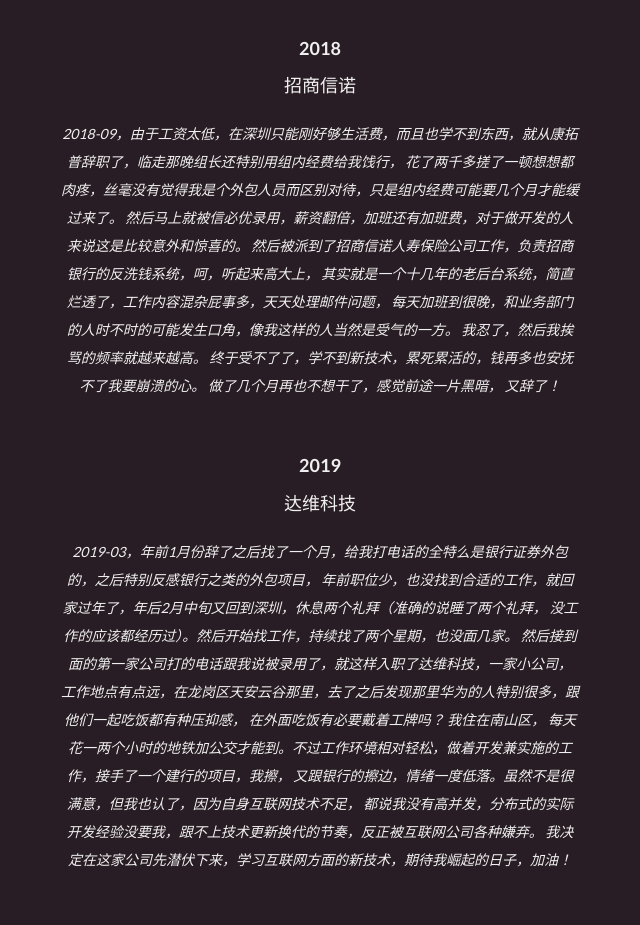
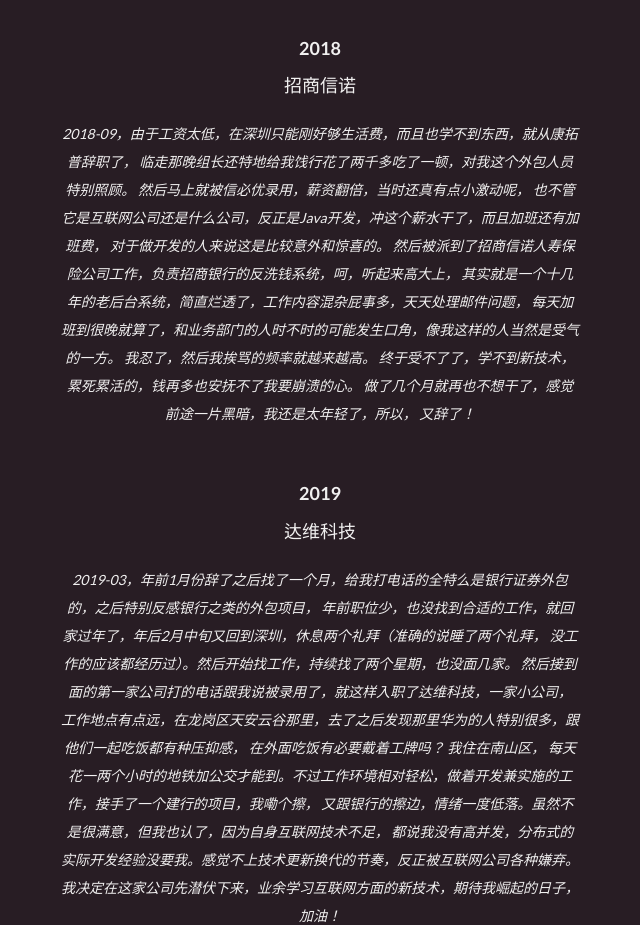
Before and after one commit to yegexiao/yuwei.io, a plain HTML site: page index.html in a window 1280 px wide. Shown: the part 1220-2145 px from the top of the page, without its empty margins (320-960 px from the left). Drawn offline with Linux system fonts and the light colour scheme.

Commit message:
Update index.html

```diff
--- a/index.html
+++ b/index.html
@@ -96,22 +96,24 @@ License URL: http://creativecommons.org/licenses/by/3.0/
 					 让我得以巩固以前学的基础Java知识，让我这样的小菜鸟得以存活。而且工作很轻松，没有压力，几乎月月都聚餐，
 					 各种团队旅游玩耍也去了好几次，和团队相处的非常愉快。简直了，特别是中午公司里面一群人在打CS的场面让我感觉进了网吧，
 					 这样玩耍的氛围下公司的人相处的能不好嘛，后来觉得这就是一家养老公司，混吃等死，浑浑噩噩的混了一年！
-					 之后我危机感特别强烈，钱少还没学到新技术，感觉我要废了，怎么办，就主动辞了吧，准备往互联网方向发展，技术新颖，
+					 之后我危机感特别强烈，钱少还没学到新技术，感觉我要废了，怎么办，就主动辞了吧，准备往互联网方向发展，技术新颖。
 					 同时向钱看齐。</i></p>
 			  </div>
 
 			  <div class="years">
 				 <h4><b>2018</b></h4>
 				 <span><h4>招商信诺</h4></span>
-				 <p><i>2018-09，由于工资太低，在深圳只能刚好够生活费，而且也学不到东西，就从康拓普辞职了，临走那晚组长还特别用组内经费给我饯行，
-					 花了两千多搓了一顿想想都肉疼，丝毫没有觉得我是个外包人员而区别对待，只是组内经费可能要几个月才能缓过来了。
-					 然后马上就被信必优录用，薪资翻倍，加班还有加班费，对于做开发的人来说这是比较意外和惊喜的。
+				 <p><i>2018-09，由于工资太低，在深圳只能刚好够生活费，而且也学不到东西，就从康拓普辞职了，
+					 临走那晚组长还特地给我饯行花了两千多吃了一顿，对我这个外包人员特别照顾。
+					 然后马上就被信必优录用，薪资翻倍，当时还真有点小激动呢，
+					 也不管它是互联网公司还是什么公司，反正是Java开发，冲这个薪水干了，而且加班还有加班费，
+					 对于做开发的人来说这是比较意外和惊喜的。
 					 然后被派到了招商信诺人寿保险公司工作，负责招商银行的反洗钱系统，呵，听起来高大上，
 					 其实就是一个十几年的老后台系统，简直烂透了，工作内容混杂屁事多，天天处理邮件问题，
-					 每天加班到很晚，和业务部门的人时不时的可能发生口角，像我这样的人当然是受气的一方。
+					 每天加班到很晚就算了，和业务部门的人时不时的可能发生口角，像我这样的人当然是受气的一方。
 					 我忍了，然后我挨骂的频率就越来越高。
 					 终于受不了了，学不到新技术，累死累活的，钱再多也安抚不了我要崩溃的心。
-					 做了几个月再也不想干了，感觉前途一片黑暗，
+					 做了几个月就再也不想干了，感觉前途一片黑暗，我还是太年轻了，所以，
 					 又辞了！</i></p>
 			  </div>
 
@@ -125,10 +127,10 @@ License URL: http://creativecommons.org/licenses/by/3.0/
 						 然后接到面的第一家公司打的电话跟我说被录用了，就这样入职了达维科技，一家小公司，
 						 工作地点有点远，在龙岗区天安云谷那里，去了之后发现那里华为的人特别很多，跟他们一起吃饭都有种压抑感，
 						 在外面吃饭有必要戴着工牌吗？ 我住在南山区，
-						 每天花一两个小时的地铁加公交才能到。不过工作环境相对轻松，做着开发兼实施的工作，接手了一个建行的项目，我擦，
+						 每天花一两个小时的地铁加公交才能到。不过工作环境相对轻松，做着开发兼实施的工作，接手了一个建行的项目，我嘞个擦，
 						 又跟银行的擦边，情绪一度低落。虽然不是很满意，但我也认了，因为自身互联网技术不足，
-						 都说我没有高并发，分布式的实际开发经验没要我，跟不上技术更新换代的节奏，反正被互联网公司各种嫌弃。
-						 我决定在这家公司先潜伏下来，学习互联网方面的新技术，期待我崛起的日子，加油！</i></p>
+						 都说我没有高并发，分布式的实际开发经验没要我。感觉不上技术更新换代的节奏，反正被互联网公司各种嫌弃。
+						 我决定在这家公司先潜伏下来，业余学习互联网方面的新技术，期待我崛起的日子，加油！</i></p>
 			     </div>
 			  </div>
 				 <a class="arrow scroll" href="#skills"><span> </span></a>
```
